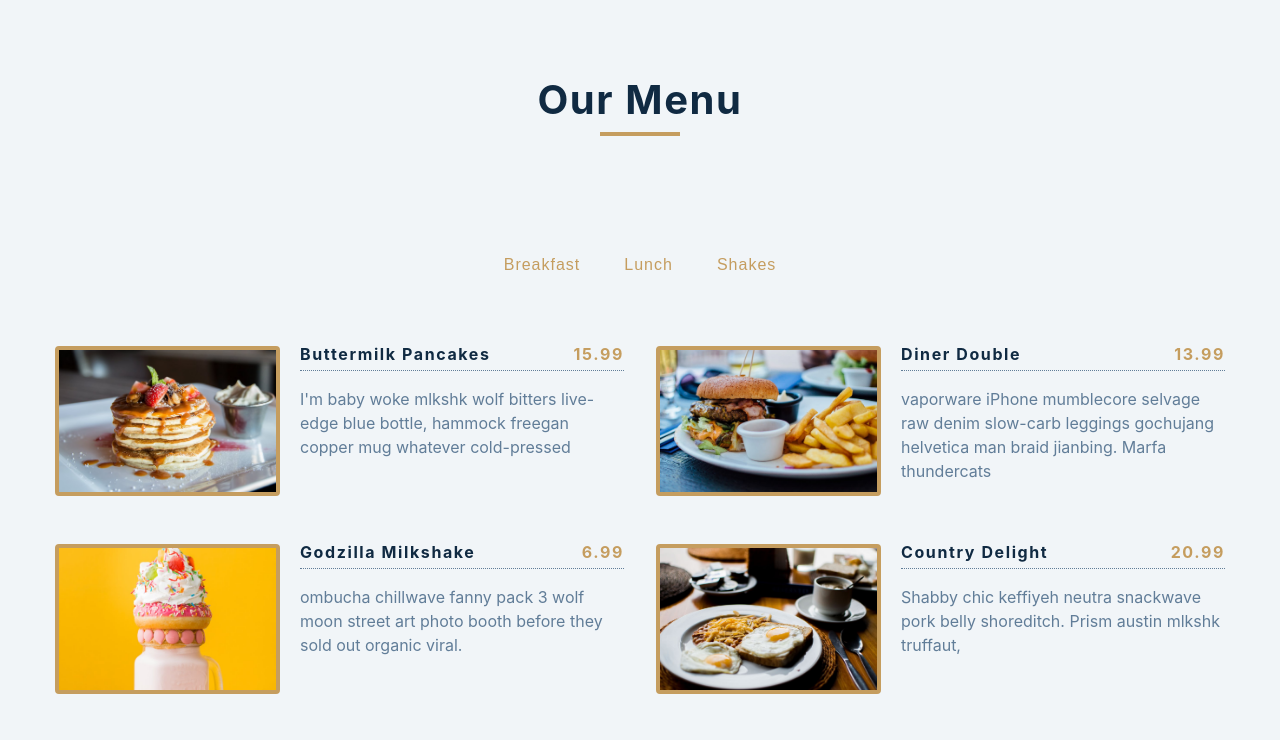
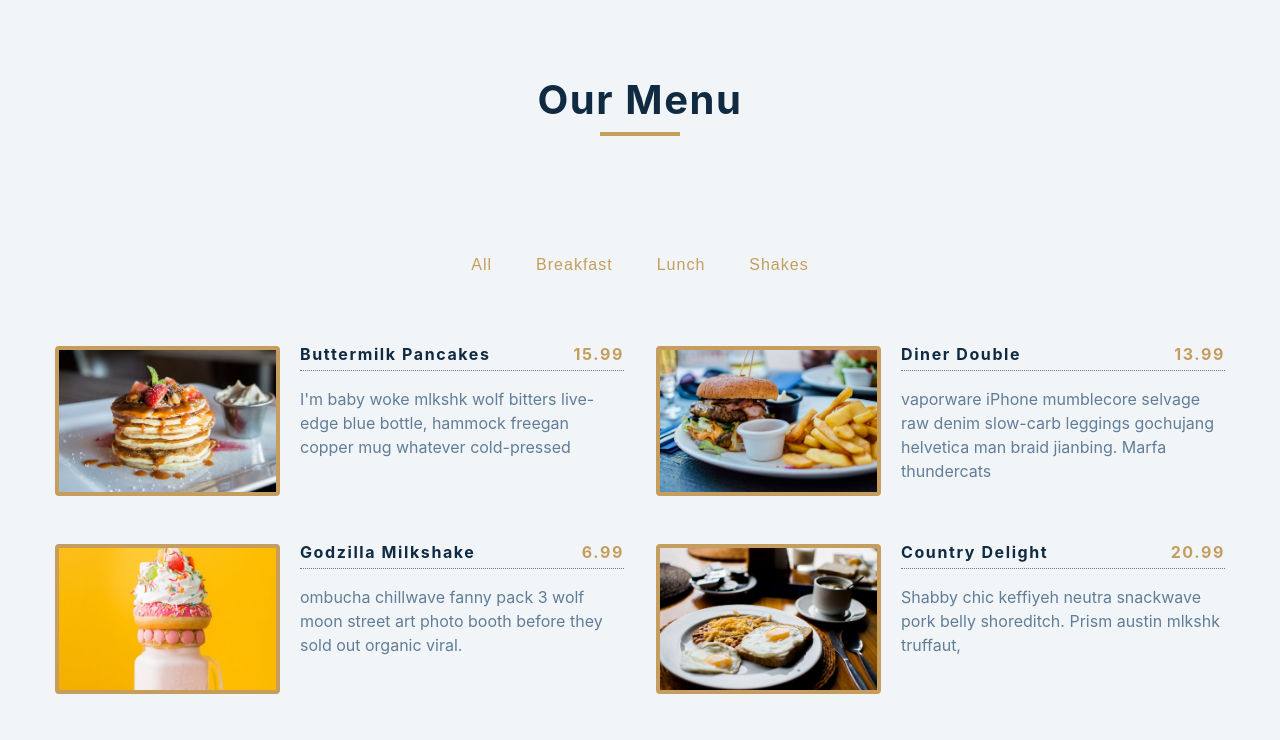
Before and after one commit to zahid2022skipq/menu, a React (Create React App) app: page / in a window 1280 px wide. Shown: the top 740 px of the page. Built offline with nearby package versions, Linux system fonts and the light colour scheme.

Commit message:
Fileter all button and styles

```diff
--- a/src/Categories.js
+++ b/src/Categories.js
@@ -3,6 +3,9 @@ import React from "react";
 const Categories = ({ filterMenuItems }) => {
   return (
     <div className="btn-container">
+      <button className="filter-btn" onClick={() => filterMenuItems("all")}>
+        All
+      </button>
       <button
         className="filter-btn"
         onClick={() => filterMenuItems("breakfast")}
```
